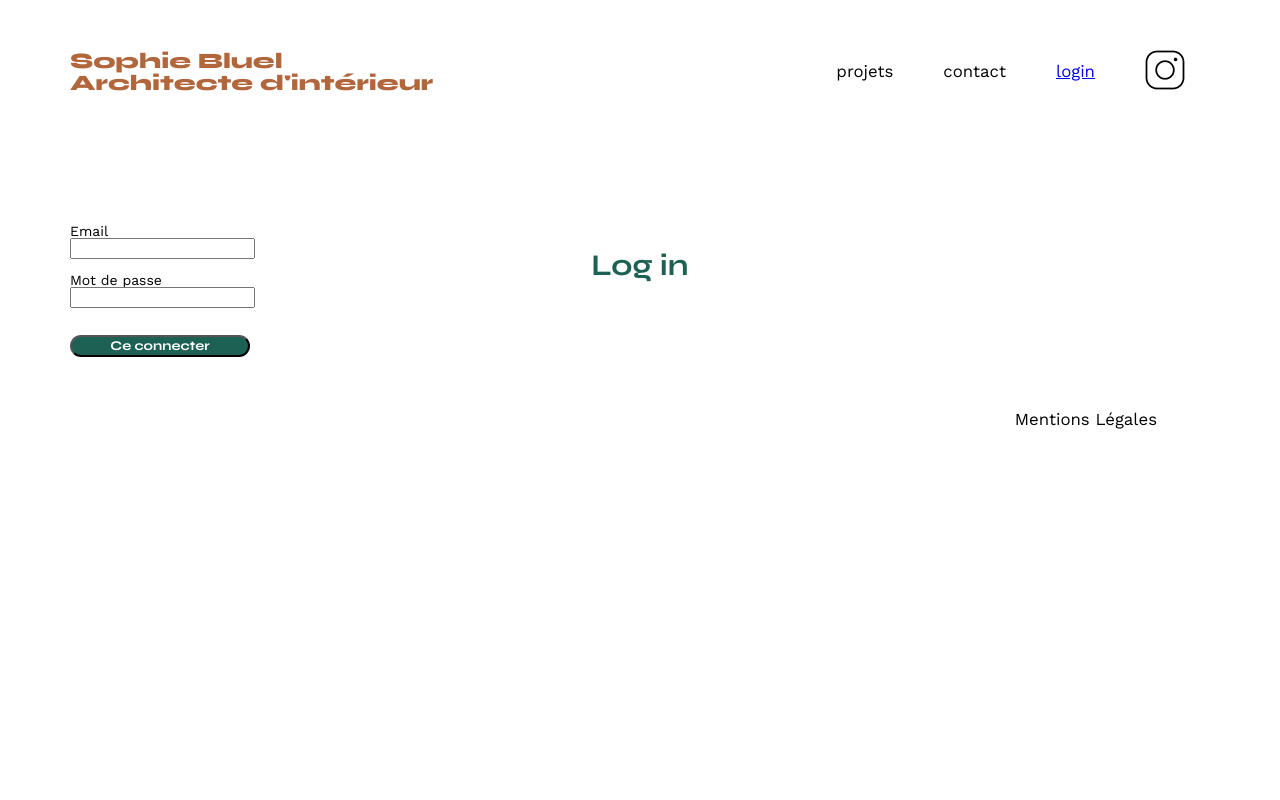
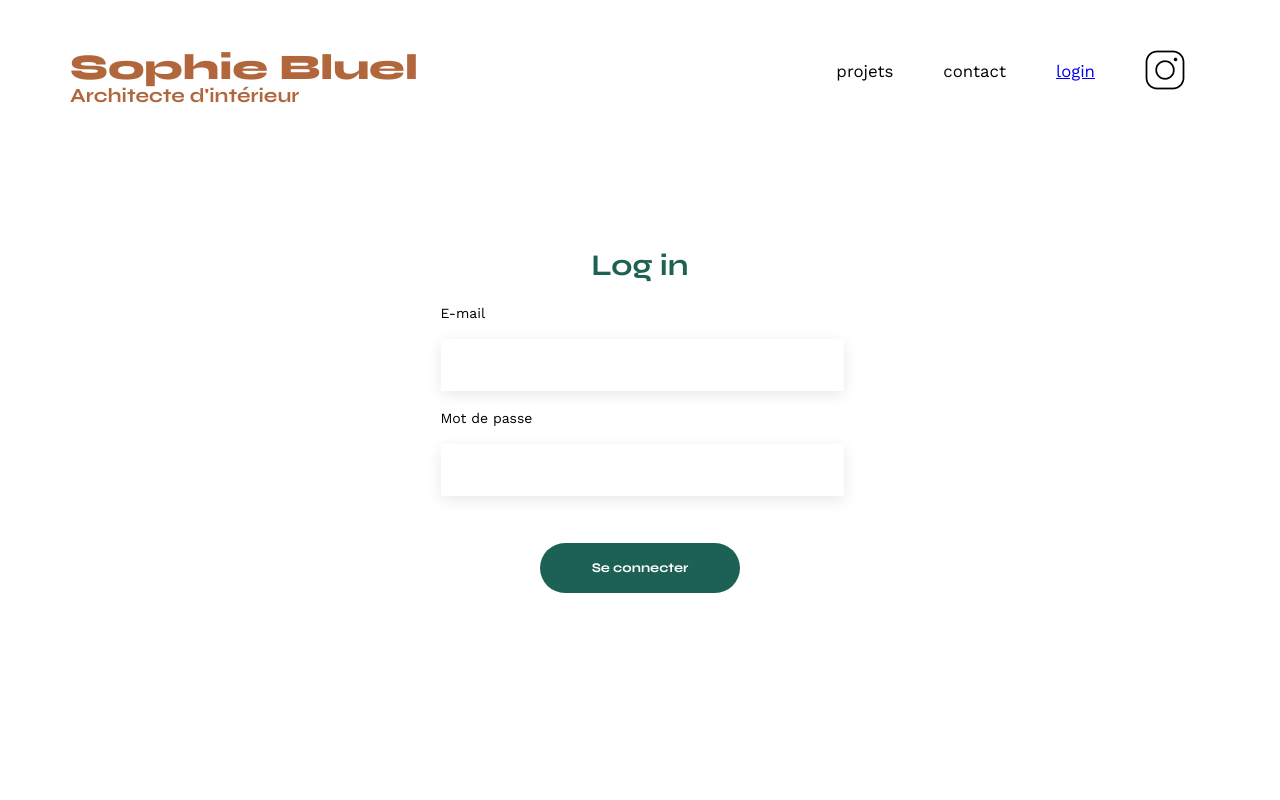
Before and after one commit to delby3006-del/Sophie_Bluel_site, a plain HTML site: page FrontEnd/connexion.html in a window 1280 px wide. Shown: the top 800 px of the page. Drawn offline with nearby package versions, Linux system fonts and the light colour scheme.

Commit message:
modification des input de connection

```diff
--- a/FrontEnd/assets/style.css
+++ b/FrontEnd/assets/style.css
@@ -144,11 +144,18 @@ section {
 }
 
 h1 {
+  font-family: "Syne";
+  font-weight: 800;
+  font-size: 36px;
+  color: #b1663c;
+}
+
+h1 span {
   display: flex;
   flex-direction: column;
   font-family: "Syne";
-  font-size: 22px;
-  font-weight: 800;
+  font-size: 20px;
+  font-weight: 300;
   color: #b1663c;
 }
 
@@ -268,7 +275,7 @@ button.choixGallery {
   box-shadow: 0px 4px 14px rgba(0, 0, 0, 0.09);
 }
 
-input[type="submit"] {
+input[type="submit"].envoi-message {
   font-family: "Syne";
   font-weight: 700;
   color: white;
@@ -287,20 +294,56 @@ footer nav ul {
 
 /** css page de connexion**/
 
-h1.connection {
+.connection-section {
+  display: flex;
+  flex-direction: column;
+  width: 100%;
+  height: 950px;
+}
+
+.connection-section .formulaire {
+  padding-top: 50px;
+  font-family: "Work Sans";
+  font-size: 14px;
+  font-weight: 500;
+  width: 35%;
+  margin: 2em auto;
+  margin-top: 5em;
+}
+
+.connection {
   font-family: "Syne";
   font-size: 30px;
   font-weight: 700;
   color: #1d6154;
   position: sticky;
   top: 250px;
-  left: 670px;
-  margin: 50px 0;
+  width: 100%;
   text-align: center;
 }
 
-.formulaire {
-  font-family: "Work Sans";
-  font-size: 14px;
-  font-weight: 500;
+.connection-section .formulaire label {
+  display: block;
+  margin-bottom: 5px;
 }
+
+.connection-section .information-connection {
+  height: 50px;
+  width: 100%;
+  margin-bottom: 20px;
+  border: none;
+  box-shadow: 0px 4px 14px rgba(0, 0, 0, 0.09);
+}
+.connection-section .connection-button {
+  font-family: "Syne";
+  font-weight: 700;
+  color: white;
+  background-color: #1d6154;
+  margin-top: 2em;
+  margin-left: 25%;
+  width: 50%;
+  border-radius: 60px;
+  height: 50px;
+  border: none;
+  cursor: pointer;
+}
--- a/FrontEnd/connexion.html
+++ b/FrontEnd/connexion.html
@@ -27,16 +27,34 @@
       </nav>
     </header>
     <main>
-      <h1 class="connection">Log in</h1>
-      <div class="formulaire">
-        <form action="#" method="post">
-          <label for="email">Email</label><br>
-          <input type="email" name="email" class="email" /></form><br>
-          <label for="mdp">Mot de passe</label><br>
-          <input name="mdp" class="mdp" cols="30" rows="1"></input><br>
-          <input type="submit" value="Ce connecter" />
-        </form>
-      </div>
+      <section class="connection-section">
+        <h3 class="connection">Log in</h3>
+        <div class="formulaire">
+          <form action="#" method="post">
+            <label for="email">E-mail</label><br />
+            <input
+              type="email"
+              id="email"
+              name="email"
+              class="information-connection"
+              required
+            /><br />
+            <label for="mdp">Mot de passe</label><br />
+            <input
+              type="password"
+              id="mdp"
+              name="mdp"
+              class="information-connection"
+              required
+            /><br />
+            <input
+              type="submit"
+              value="Se connecter"
+              class="connection-button"
+            />
+          </form>
+        </div>
+      </section>
     </main>
     <footer>
       <nav>
```
Also changed, not shown: FrontEnd/index.html (+1 -1 lines).
